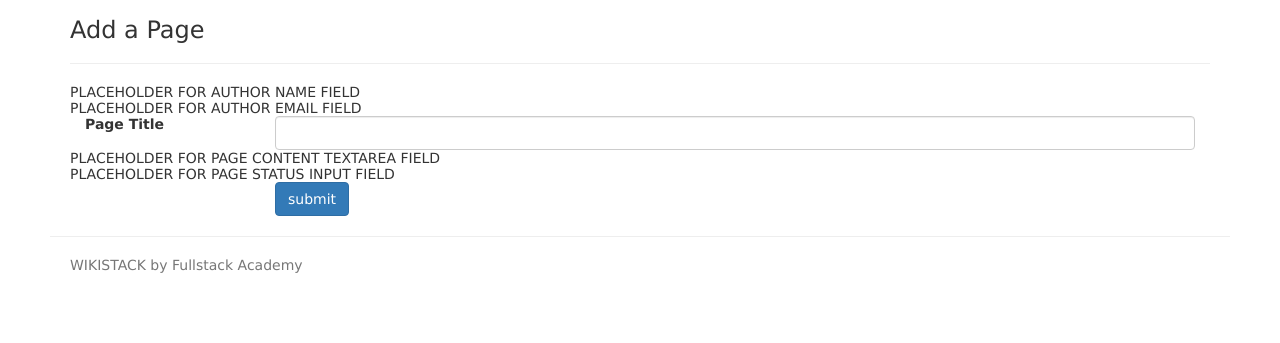
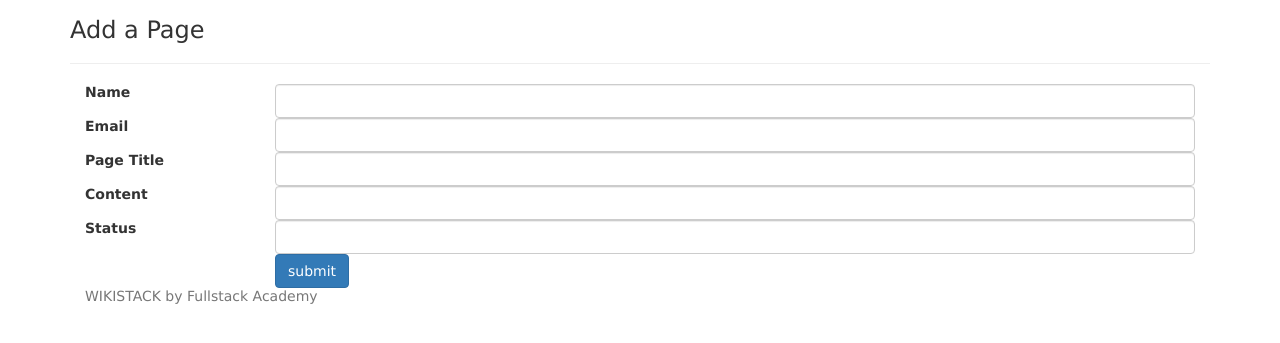
Before and after one commit to Nitiquita/wikistack, a website: page views/addpage.html in a window 1280 px wide. Shown: the part 53-396 px from the top of the page. Drawn offline with nearby package versions, Linux system fonts and the light colour scheme; files that its build step writes are made by us from their sources.

Commit message:
add a page form is filled

```diff
--- a/routes/wiki.js
+++ b/routes/wiki.js
@@ -4,7 +4,7 @@ const router = express.Router();
 module.exports = router;
 
 router.get('/', function (req, res, next){
-
+  res.redirect('/');
 })
 
 router.post('/',function (req, res, next) {
--- a/views/addpage.html
+++ b/views/addpage.html
@@ -5,9 +5,21 @@
   <hr>
   <form method="POST" action="/wiki/">
 
-    <div>PLACEHOLDER FOR AUTHOR NAME FIELD</div>
+    <div>
+      <div>
+      <label for="name" class="col-sm-2 control-label">Name</label>
+      <div class="col-sm-10">
+        <input name="name" type="text" class="form-control"/>
+      </div>
+    </div>
 
-    <div>PLACEHOLDER FOR AUTHOR EMAIL FIELD</div>
+    <div>
+      <div>
+      <label for="email" class="col-sm-2 control-label">Email</label>
+      <div class="col-sm-10">
+        <input name="email" type="text" class="form-control"/>
+      </div>
+    </div>
 
     <div class="form-group">
       <label for="title" class="col-sm-2 control-label">Page Title</label>
@@ -16,9 +28,20 @@
       </div>
     </div>
 
-    <div>PLACEHOLDER FOR PAGE CONTENT TEXTAREA FIELD</div>
+    <div>
+      <label for="content" class="col-sm-2 control-label">Content</label>
+      <div class="col-sm-10">
+        <input name="content" type="textarea" class="form-control"/>
+      </div>
+     </div>
 
-    <div>PLACEHOLDER FOR PAGE STATUS INPUT FIELD</div>
+    <div>
+      <div>
+      <label for="status" class="col-sm-2 control-label">Status</label>
+      <div class="col-sm-10">
+        <input name="status" type="text" class="form-control"/>
+      </div>
+    </div>
 
     <div class="col-sm-offset-2 col-sm-10">
       <button type="submit" class="btn btn-primary">submit</button>
```
